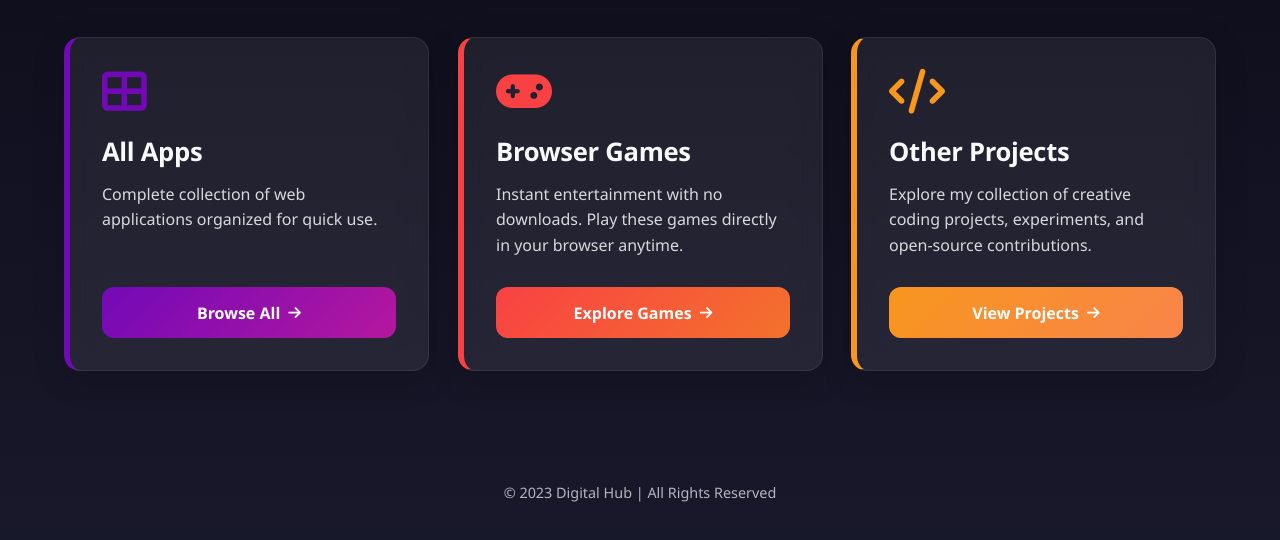
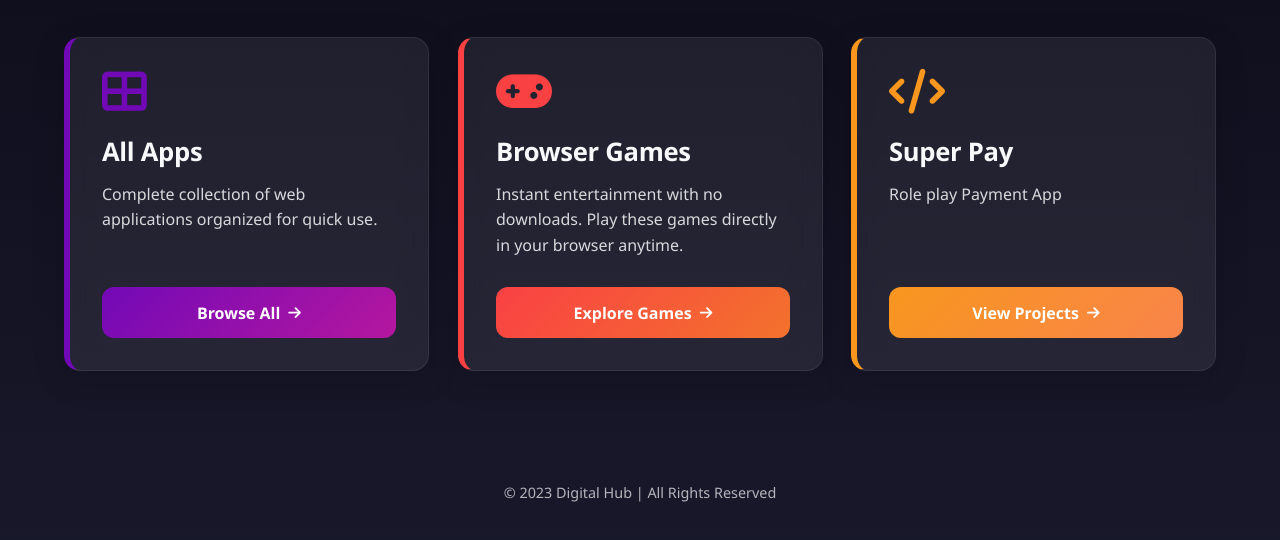
Before and after one commit to CODENET0/App, a plain HTML site: page index.html in a window 1280 px wide. Shown: the part 132-672 px from the top of the page. Drawn offline with Linux system fonts and the light colour scheme.

Commit message:
Update index.html

```diff
--- a/index.html
+++ b/index.html
@@ -257,9 +257,9 @@
             <!-- Projects Card -->
             <div class="tool-card projects">
                 <i class="fas fa-code card-icon"></i>
-                <h3 class="card-title">Other Projects</h3>
-                <p class="card-desc">Explore my collection of creative coding projects, experiments, and open-source contributions.</p>
-                <a href="projects.html" class="card-btn">View Projects <i class="fas fa-arrow-right"></i></a>
+                <h3 class="card-title">Super Pay</h3>
+                <p class="card-desc">Role play Payment App</p>
+                <a href="pay.html" class="card-btn">View Projects <i class="fas fa-arrow-right"></i></a>
             </div>
         </div>
 
```
